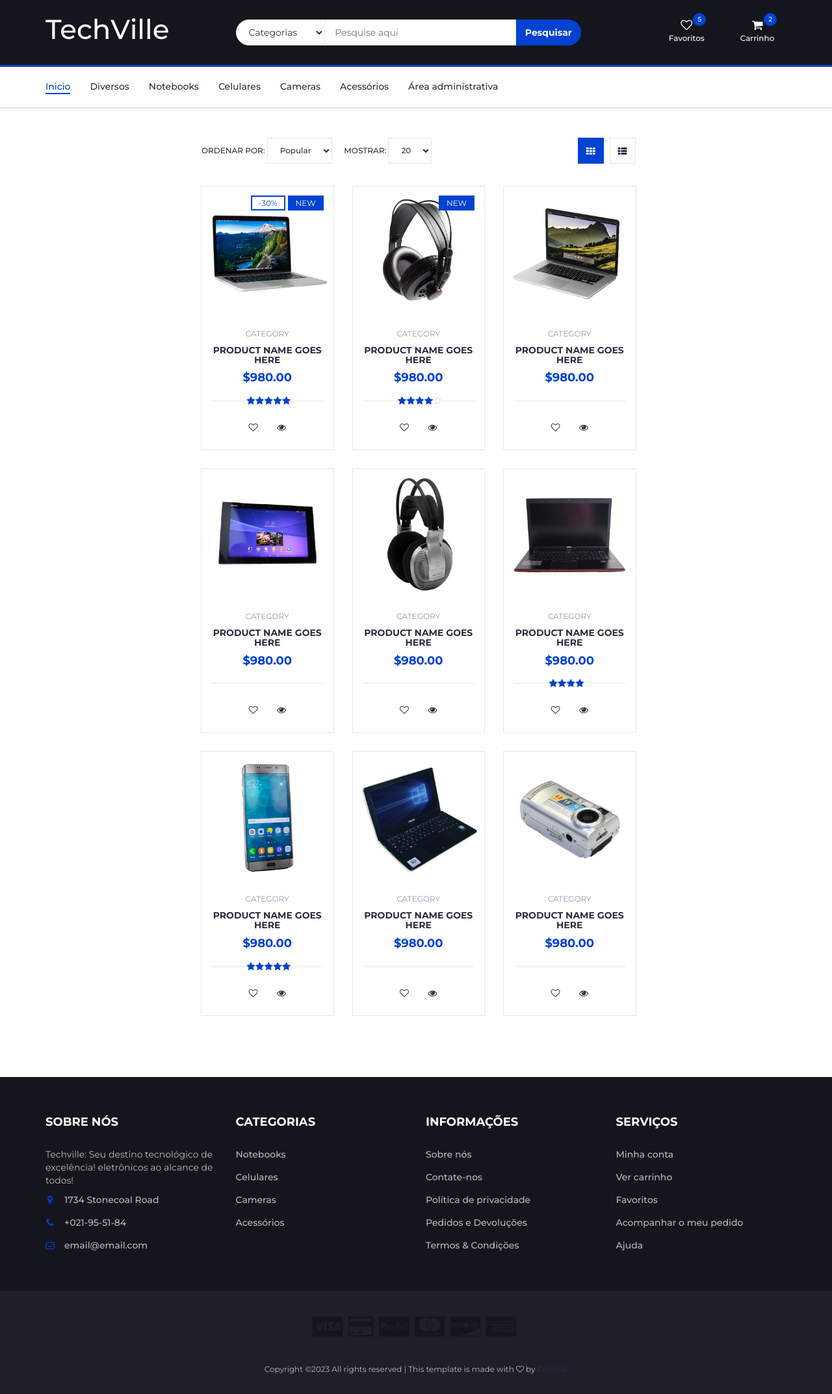
After one commit to Dfelipe262/E-commerce, a Django app: template produtos/templates/produto_listar.html in a window 1280 px wide. The commit adds this page. Shown: the whole page at 65% size. Run offline with Django 3.2, Linux system fonts and the light colour scheme; the template is opened without the code that fills it, so the values that code supplies are empty; some libraries are stand-ins or nearby versions.

Commit message:
algumas alterações

```diff
--- /dev/null
+++ b/produtos/templates/produto_listar.html
@@ -0,0 +1,380 @@
+{% extends 'base.html' %}
+{% load static %}
+
+{% block main %}
+
+
+<!-- SECTION -->
+<div class="section" id="section1">
+    <div class="container">
+        <div class="row" id="row1">
+            <div id="store" class="col-md-9">
+
+
+                <div class="store-filter clearfix">
+                    <div class="store-sort">
+                        <label>
+                            ordenar por:
+                            <select class="input-select">
+                                <option value="0">Popular</option>
+                                <option value="1">Posição</option>
+                            </select>
+                        </label>
+
+                        <label>
+                            Mostrar:
+                            <select class="input-select">
+                                <option value="0">20</option>
+                                <option value="1">50</option>
+                            </select>
+                        </label>
+                    </div>
+                    <ul class="store-grid">
+                        <li class="active"><i class="fa fa-th"></i></li>
+                        <li><a href="#"><i class="fa fa-th-list"></i></a></li>
+                    </ul>
+                </div>
+
+
+
+
+                <div class="row">
+
+                    <div class="col-md-4 col-xs-6">
+                        <div class="product">
+                            <div class="product-img">
+                                <img src="{% static 'img/product01.png' %}" alt="">
+                                <div class="product-label">
+                                    <span class="sale">-30%</span>
+                                    <span class="new">NEW</span>
+                                </div>
+                            </div>
+                            <div class="product-body">
+                                <p class="product-category">Category</p>
+                                <h3 class="product-name"><a href="#">product name goes here</a></h3>
+                                <h4 class="product-price">$980.00</h4>
+                                <div class="product-rating">
+                                    <i class="fa fa-star"></i>
+                                    <i class="fa fa-star"></i>
+                                    <i class="fa fa-star"></i>
+                                    <i class="fa fa-star"></i>
+                                    <i class="fa fa-star"></i>
+                                </div>
+                                <div class="product-btns">
+                                    <button class="add-to-wishlist"><i class="fa fa-heart-o"></i><span class="tooltipp">add to wishlist</span></button>
+                                    <button class="quick-view"><i class="fa fa-eye"></i><span class="tooltipp">quick view</span></button>
+                                </div>
+                            </div>
+                            <div class="add-to-cart">
+                                <button class="add-to-cart-btn"><i class="fa fa-shopping-cart"></i> add to cart</button>
+                            </div>
+                        </div>
+                    </div>
+                    <!-- /product -->
+
+
+
+
+                    <!-- product -->
+                    <div class="col-md-4 col-xs-6">
+                        <div class="product">
+                            <div class="product-img">
+                                <img src="{% static 'img/product02.png' %}" alt="">
+                                <div class="product-label">
+                                    <span class="new">NEW</span>
+                                </div>
+                            </div>
+                            <div class="product-body">
+                                <p class="product-category">Category</p>
+                                <h3 class="product-name"><a href="#">product name goes here</a></h3>
+                                <h4 class="product-price">$980.00 </h4>
+                                <div class="product-rating">
+                                    <i class="fa fa-star"></i>
+                                    <i class="fa fa-star"></i>
+                                    <i class="fa fa-star"></i>
+                                    <i class="fa fa-star"></i>
+                                    <i class="fa fa-star-o"></i>
+                                </div>
+                                <div class="product-btns">
+                                    <button class="add-to-wishlist"><i class="fa fa-heart-o"></i><span class="tooltipp">add to wishlist</span></button>
+                                    <button class="quick-view"><i class="fa fa-eye"></i><span class="tooltipp">quick view</span></button>
+                                </div>
+                            </div>
+                            <div class="add-to-cart">
+                                <button class="add-to-cart-btn"><i class="fa fa-shopping-cart"></i> add to cart</button>
+                            </div>
+                        </div>
+                    </div>
+                    <!-- /product -->
+
+
+
+
+                    <div class="clearfix visible-sm visible-xs"></div>
+
+
+
+
+                    <!-- product -->
+                    <div class="col-md-4 col-xs-6">
+                        <div class="product">
+                            <div class="product-img">
+                                <img src="{% static 'img/product03.png' %}" alt="">
+                            </div>
+                            <div class="product-body">
+                                <p class="product-category">Category</p>
+                                <h3 class="product-name"><a href="#">product name goes here</a></h3>
+                                <h4 class="product-price">$980.00</h4>
+                                <div class="product-rating">
+                                </div>
+                                <div class="product-btns">
+                                    <button class="add-to-wishlist"><i class="fa fa-heart-o"></i><span class="tooltipp">add to wishlist</span></button>
+                                    <button class="quick-view"><i class="fa fa-eye"></i><span class="tooltipp">quick view</span></button>
+                                </div>
+                            </div>
+                            <div class="add-to-cart">
+                                <button class="add-to-cart-btn"><i class="fa fa-shopping-cart"></i> add to cart</button>
+                            </div>
+                        </div>
+                    </div>
+                    <!-- /product -->
+
+
+
+
+                    <div class="clearfix visible-lg visible-md"></div>
+
+
+
+
+                    <!-- product -->
+                    <div class="col-md-4 col-xs-6">
+                        <div class="product">
+                            <div class="product-img">
+                                <img src="{% static 'img/product04.png' %}" alt="">
+                            </div>
+                            <div class="product-body">
+                                <p class="product-category">Category</p>
+                                <h3 class="product-name"><a href="#">product name goes here</a></h3>
+                                <h4 class="product-price">$980.00 </h4>
+                                <div class="product-rating">
+                                </div>
+                                <div class="product-btns">
+                                    <button class="add-to-wishlist"><i class="fa fa-heart-o"></i><span class="tooltipp">add to wishlist</span></button>
+                                    <button class="quick-view"><i class="fa fa-eye"></i><span class="tooltipp">quick view</span></button>
+                                </div>
+                            </div>
+                            <div class="add-to-cart">
+                                <button class="add-to-cart-btn"><i class="fa fa-shopping-cart"></i> add to cart</button>
+                            </div>
+                        </div>
+                    </div>
+                    <!-- /product -->
+
+
+
+
+                    <div class="clearfix visible-sm visible-xs"></div>
+
+
+
+
+                    <!-- product -->
+                    <div class="col-md-4 col-xs-6">
+                        <div class="product">
+                            <div class="product-img">
+                                <img src="{% static 'img/product05.png' %}" alt="">
+                            </div>
+                            <div class="product-body">
+                                <p class="product-category">Category</p>
+                                <h3 class="product-name"><a href="#">product name goes here</a></h3>
+                                <h4 class="product-price">$980.00</h4>
+                                <div class="product-rating">
+                                </div>
+                                <div class="product-btns">
+                                    <button class="add-to-wishlist"><i class="fa fa-heart-o"></i><span class="tooltipp">add to wishlist</span></button>
+                                    <button class="quick-view"><i class="fa fa-eye"></i><span class="tooltipp">quick view</span></button>
+                                </div>
+                            </div>
+                            <div class="add-to-cart">
+                                <button class="add-to-cart-btn"><i class="fa fa-shopping-cart"></i> add to cart</button>
+                            </div>
+                        </div>
+                    </div>
+                    <!-- /product -->
+
+
+
+
+                    <!-- product -->
+                    <div class="col-md-4 col-xs-6">
+                        <div class="product">
+                            <div class="product-img">
+                                <img src="{% static 'img/product06.png' %}" alt="">
+                            </div>
+                            <div class="product-body">
+                                <p class="product-category">Category</p>
+                                <h3 class="product-name"><a href="#">product name goes here</a></h3>
+                                <h4 class="product-price">$980.00</h4>
+                                <div class="product-rating">
+                                    <i class="fa fa-star"></i>
+                                    <i class="fa fa-star"></i>
+                                    <i class="fa fa-star"></i>
+                                    <i class="fa fa-star"></i>
+                                    <i class="fa fa-star-o"></i>
+                                </div>
+                                <div class="product-btns">
+                                    <button class="add-to-wishlist"><i class="fa fa-heart-o"></i><span class="tooltipp">add to wishlist</span></button>
+                                    <button class="quick-view"><i class="fa fa-eye"></i><span class="tooltipp">quick view</span></button>
+                                </div>
+                            </div>
+                            <div class="add-to-cart">
+                                <button class="add-to-cart-btn"><i class="fa fa-shopping-cart"></i> add to cart</button>
+                            </div>
+                        </div>
+                    </div>
+                    <!-- /product -->
+
+
+
+
+                    <div class="clearfix visible-lg visible-md visible-sm visible-xs"></div>
+
+
+
+
+                    <!-- product -->
+                    <div class="col-md-4 col-xs-6">
+                        <div class="product">
+                            <div class="product-img">
+                                <img src="{% static 'img/product07.png' %}" alt="">
+                            </div>
+                            <div class="product-body">
+                                <p class="product-category">Category</p>
+                                <h3 class="product-name"><a href="#">product name goes here</a></h3>
+                                <h4 class="product-price">$980.00 </h4>
+                                <div class="product-rating">
+                                    <i class="fa fa-star"></i>
+                                    <i class="fa fa-star"></i>
+                                    <i class="fa fa-star"></i>
+                                    <i class="fa fa-star"></i>
+                                    <i class="fa fa-star"></i>
+                                </div>
+                                <div class="product-btns">
+                                    <button class="add-to-wishlist"><i class="fa fa-heart-o"></i><span class="tooltipp">add to wishlist</span></button>
+                                    <button class="quick-view"><i class="fa fa-eye"></i><span class="tooltipp">quick view</span></button>
+                                </div>
+                            </div>
+                            <div class="add-to-cart">
+                                <button class="add-to-cart-btn"><i class="fa fa-shopping-cart"></i> add to cart</button>
+                            </div>
+                        </div>
+                    </div>
+                    <!-- /product -->
+
+
+
+
+                    <!-- product -->
+                    <div class="col-md-4 col-xs-6">
+                        <div class="product">
+                            <div class="product-img">
+                                <img src="{% static 'img/product08.png' %}" alt="">
+                            </div>
+                            <div class="product-body">
+                                <p class="product-category">Category</p>
+                                <h3 class="product-name"><a href="#">product name goes here</a></h3>
+                                <h4 class="product-price">$980.00</h4>
+                                <div class="product-rating">
+                                </div>
+                                <div class="product-btns">
+                                    <button class="add-to-wishlist"><i class="fa fa-heart-o"></i><span class="tooltipp">add to wishlist</span></button>
+                                    <button class="quick-view"><i class="fa fa-eye"></i><span class="tooltipp">quick view</span></button>
+                                </div>
+                            </div>
+                            <div class="add-to-cart">
+                                <button class="add-to-cart-btn"><i class="fa fa-shopping-cart"></i> add to cart</button>
+                            </div>
+                        </div>
+                    </div>
+                    <!-- /product -->
+
+
+
+
+                    <div class="clearfix visible-sm visible-xs"></div>
+
+
+
+
+                    <!-- product -->
+                    <div class="col-md-4 col-xs-6">
+                        <div class="product">
+                            <div class="product-img">
+                                <img src="{% static 'img/product09.png' %}" alt="">
+                            </div>
+                            <div class="product-body">
+                                <p class="product-category">Category</p>
+                                <h3 class="product-name"><a href="#">product name goes here</a></h3>
+                                <h4 class="product-price">$980.00</h4>
+                                <div class="product-rating">
+                                </div>
+                                <div class="product-btns">
+                                    <button class="add-to-wishlist"><i class="fa fa-heart-o"></i><span class="tooltipp">add to wishlist</span></button>
+                                    <button class="quick-view"><i class="fa fa-eye"></i><span class="tooltipp">quick view</span></button>
+                                </div>
+                            </div>
+                            <div class="add-to-cart">
+                                <button class="add-to-cart-btn"><i class="fa fa-shopping-cart"></i> add to cart</button>
+                            </div>
+                        </div>
+                    </div>
+                    <!-- /product -->
+
+                    {% for produto in produtos %}
+                    <!-- product -->
+                    <div class="col-md-4 col-xs-6">
+                        <div class="product">
+                            <div class="product-img">
+                                <img src="{{ produto.imagem }}" alt="">
+                            </div>
+                            <div class="product-body">
+                                <p class="product-category">{{ produto.categoria }}</p>
+                                <h3 class="product-name"><a href="#">{{ produto.nome }}</a></h3>
+                                <h4 class="product-price">${{ produto.preco }}</h4>
+                                <div class="product-rating">
+                                    <i class="fa fa-star"></i>
+                                    <i class="fa fa-star"></i>
+                                    <i class="fa fa-star"></i>
+                                    <i class="fa fa-star"></i>
+                                    <i class="fa fa-star"></i>
+                                </div>
+                                <div class="product-btns">
+                                    <button class="add-to-wishlist"><i class="fa fa-heart-o"></i><span class="tooltipp">Favoritar</span></button>
+                                    <button class="quick-view"><i class="fa fa-eye"></i><span class="tooltipp">Vizualizar</span></button>
+                                </div>
+                            </div>
+                            <div class="add-to-cart">
+                                <button class="add-to-cart-btn"><i class="fa fa-shopping-cart"></i> Adicionar</button>
+                            </div>
+                        </div>
+                    </div>
+                    <!-- /product -->
+                    {% endfor %}
+
+
+
+                </div>
+                <!-- /store products -->
+
+
+
+            </div>
+        </div>
+    </div>
+</div>
+<!-- /SECTION -->
+
+
+
+{% endblock %}
--- a/static/css/style.css
+++ b/static/css/style.css
@@ -140,7 +140,6 @@ body {
   }
 
   .input-number input[type="number"] {
-    -moz-appearance: textfield;
     height: 40px;
     width: 100%;
     border: 1px solid #E4E7ED;
--- a/templates/base.html
+++ b/templates/base.html
@@ -41,7 +41,7 @@
 						<!-- LOGO -->
 						<div class="col-md-3">
 							<div class="header-logo">
-								<a href="#" class="logo" style="color: white; font-size: 42px;">
+								<a href="{% url 'pagina_inicial' %}" class="logo" style="color: white; font-size: 42px;">
 									TechVille
 								</a>
 							</div>
@@ -108,12 +108,13 @@
 			<div class="container">
 				<div id="responsive-nav">
 					<ul class="main-nav nav navbar-nav">
-						<li class="active"><a href="#">Inicio</a></li>
-						<li><a href="#">Diversos</a></li>
+						<li class="active"><a href="{% url 'pagina_inicial' %}">Inicio</a></li>
+						<li><a href="{% url 'produto_listar' %}">Diversos</a></li>
 						<li><a href="#">Notebooks</a></li>
 						<li><a href="#">Celulares</a></li>
 						<li><a href="#">Cameras</a></li>
 						<li><a href="#">Acessórios</a></li>
+						<li><a href="{% url 'area_administrativa' %}">Área administrativa</a></li>
 					</ul>
 				</div>
 			</div>
```
Also changed, not shown: main/urls.py (+6 -5 lines), produtos/templates/area_administrativa.html (added, +49 -0 lines), produtos/templates/form.html (+11 -6 lines), produtos/templates/pagina_inicial.html (+22 -24 lines), produtos/templates/produto_detalhes.html (renamed from produtos/templates/vizualizar.html, +3 -4 lines), produtos/views.py (+13 -3 lines), produtos/templates/produtos.html (deleted), static/img/iphone14.jpeg (added), static/img/iphone14_pgioEQQ.jpeg (added).
